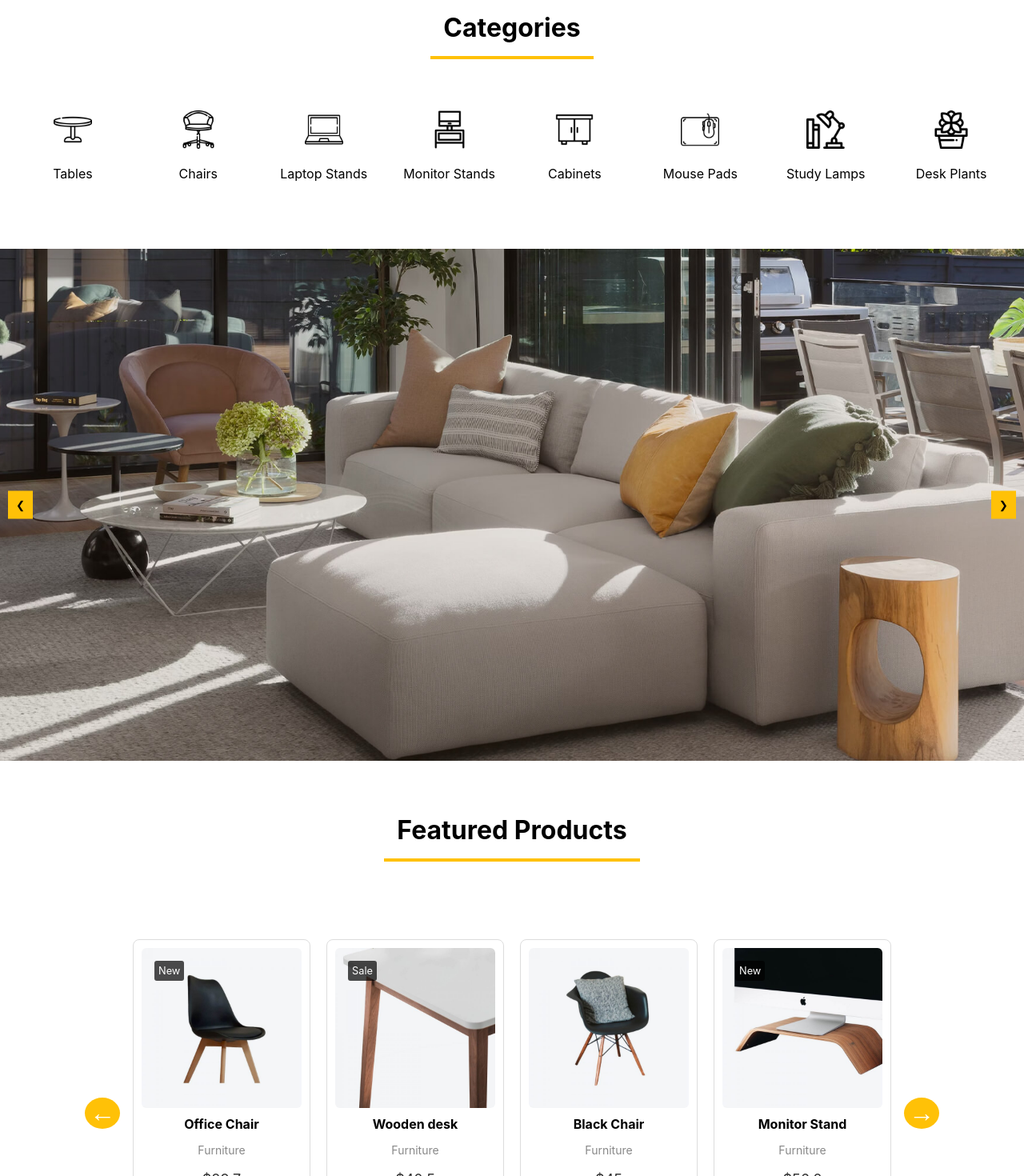
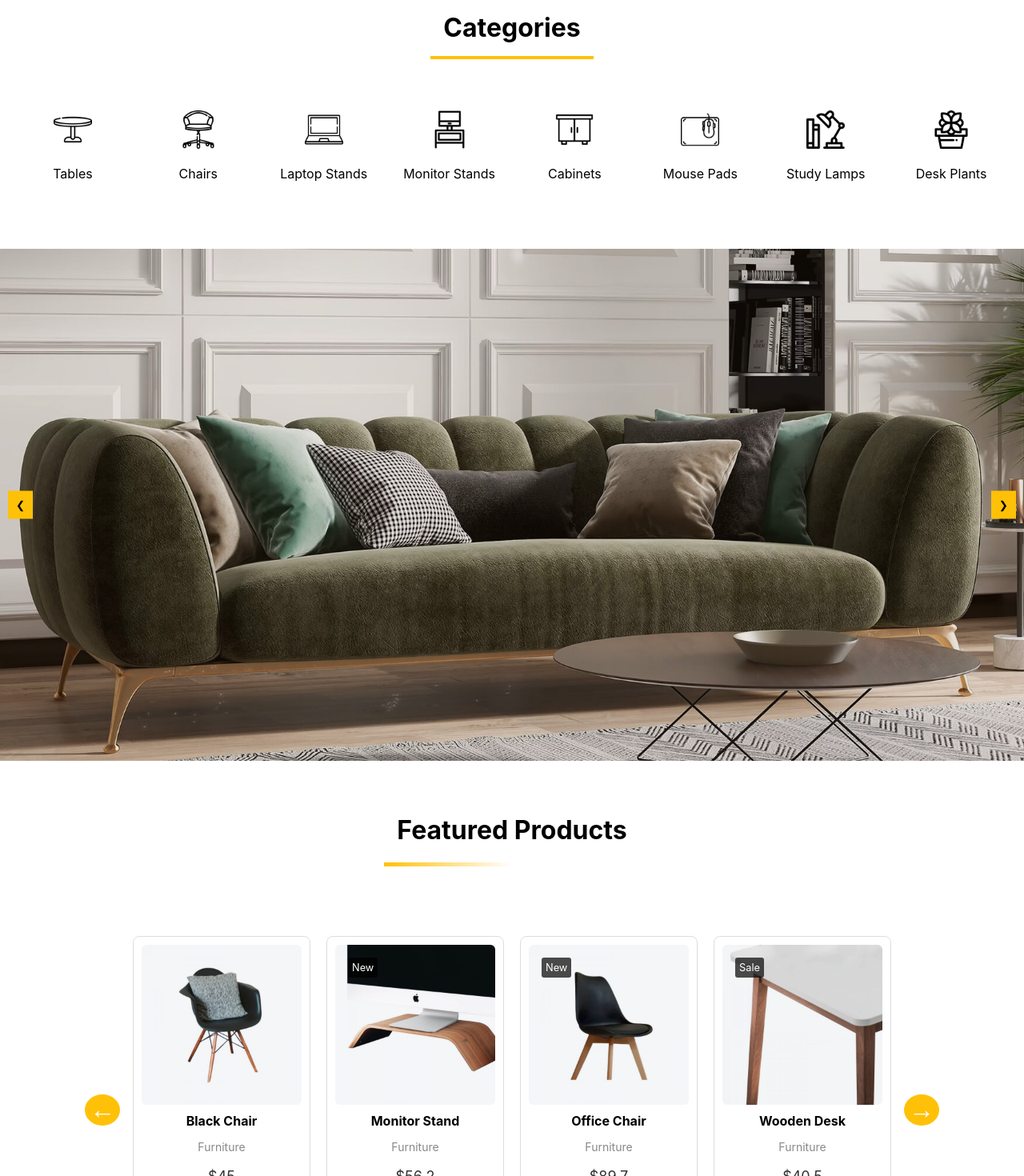
Before and after one commit to ayeshaMalik86/furnitureWebsite, a React (Create React App) app: page / in a window 1280 px wide. Shown: the part 1000-2470 px from the top of the page at 80% size. Built offline with nearby package versions, Linux system fonts and the light colour scheme.

Commit message:
Animation

```diff
--- a/src/homeComponents/Carousel.jsx
+++ b/src/homeComponents/Carousel.jsx
@@ -1,4 +1,4 @@
-import React, { useState } from "react";
+import React, { useState, useEffect } from "react";
 import "../styles/homeComponents/Carousel.css";
 import { useNavigate } from "react-router-dom";
 
@@ -51,6 +51,15 @@ const Carousel = () => {
     navigate("/shop");
   };
 
+  // Automatic slide change
+  useEffect(() => {
+    const interval = setInterval(() => {
+      handleNext();
+    }, 4000); // Change every 4 seconds
+
+    return () => clearInterval(interval); // Clear interval on component unmount
+  }, []);
+
   return (
     <div className="carousel">
       <div
--- a/src/homeComponents/Categories.jsx
+++ b/src/homeComponents/Categories.jsx
@@ -1,41 +1,77 @@
-import React from "react";
+import React, { useEffect, useRef } from "react";
 import "../styles/homeComponents/Categories.css";
 
 const Categories = () => {
+  const categoriesRef = useRef(null);
+
+  useEffect(() => {
+    const observer = new IntersectionObserver(
+      (entries) => {
+        entries.forEach((entry) => {
+          const items = entry.target.querySelectorAll(".category-item");
+
+          if (entry.isIntersecting) {
+            // Add animation class when in view
+            items.forEach((item, index) => {
+              item.style.animationDelay = `${index * 0.1}s`; // Staggered delay
+              item.classList.add("fly-in");
+            });
+          } else {
+            // Remove animation class when out of view
+            items.forEach((item) => {
+              item.classList.remove("fly-in");
+            });
+          }
+        });
+      },
+      { threshold: 0.2 } // Trigger when 20% of the section is visible
+    );
+
+    if (categoriesRef.current) {
+      observer.observe(categoriesRef.current);
+    }
+
+    return () => {
+      if (categoriesRef.current) {
+        observer.unobserve(categoriesRef.current);
+      }
+    };
+  }, []);
+
   return (
-    <div className="categories">
+    <div className="categories" ref={categoriesRef}>
       <h2>Categories</h2>
       <div className="categories-menu">
         <div className="category-item">
-          <img src="/assets/icons/round-table.png" alt="Table" className="icon"/>
+          <img src="/assets/icons/round-table.png" alt="Table" className="icon" />
           <p>Tables</p>
         </div>
         <div className="category-item">
-        <img src="/assets/icons/office-chair.png" alt="Table" className="icon"/>
+          <img src="/assets/icons/office-chair.png" alt="Chair" className="icon" />
           <p>Chairs</p>
         </div>
         <div className="category-item">
-        <img src="/assets/icons/laptop.png" alt="Table" className="icon"/>
+          <img src="/assets/icons/laptop.png" alt="Laptop Stand" className="icon" />
           <p>Laptop Stands</p>
         </div>
         <div className="category-item">
-        <img src="/assets/icons/computer.png" alt="Table" className="icon"/>
+          <img src="/assets/icons/computer.png" alt="Monitor Stand" className="icon" />
           <p>Monitor Stands</p>
         </div>
         <div className="category-item">
-        <img src="/assets/icons/cabinet.png" alt="Table" className="icon"/>
+          <img src="/assets/icons/cabinet.png" alt="Cabinet" className="icon" />
           <p>Cabinets</p>
         </div>
         <div className="category-item">
-        <img src="/assets/icons/mouse-pad.png" alt="Table" className="icon"/>
+          <img src="/assets/icons/mouse-pad.png" alt="Mouse Pad" className="icon" />
           <p>Mouse Pads</p>
         </div>
         <div className="category-item">
-        <img src="/assets/icons/study-lamp.png" alt="Table" className="icon"/>
+          <img src="/assets/icons/study-lamp.png" alt="Study Lamp" className="icon" />
           <p>Study Lamps</p>
         </div>
         <div className="category-item">
-        <img src="/assets/icons/flower-pot.png" alt="Table" className="icon"/>
+          <img src="/assets/icons/flower-pot.png" alt="Desk Plant" className="icon" />
           <p>Desk Plants</p>
         </div>
       </div>
--- a/src/homeComponents/FeaturedProducts.jsx
+++ b/src/homeComponents/FeaturedProducts.jsx
@@ -1,33 +1,55 @@
-import React, { useState, useEffect } from "react";
+import React, { useState, useEffect, useRef } from "react";
 import { useNavigate } from "react-router-dom";
 import "../styles/homeComponents/FeaturedProducts.css";
 
 const FeaturedProducts = () => {
+  const [isInView, setIsInView] = useState(false);
+  const featuredRef = useRef(null);
   const products = [
-    { id: 1, status: "", image: "/assets/images/black-image.jpg", price: 45, tag: "Furniture", name:"Black Chair" },
-    { id: 2, status: "New", image: "/assets/images/monitor-stand.jpg", price: 56.20, tag: "Furniture", name:"Monitor Stand" },
-    { id: 3, status: "New", image: "/assets/images/office-chair.jpg", price: 89.70, tag: "Furniture", name:"Office Chair" },
-    { id: 4, status: "Sale", image: "/assets/images/wooden-desk.jpg", price: 40.50, tag: "Furniture", name:"Wooden desk" },
+    { id: 1, status: "", image: "/assets/images/black-image.jpg", price: 45, tag: "Furniture", name: "Black Chair" },
+    { id: 2, status: "New", image: "/assets/images/monitor-stand.jpg", price: 56.2, tag: "Furniture", name: "Monitor Stand" },
+    { id: 3, status: "New", image: "/assets/images/office-chair.jpg", price: 89.7, tag: "Furniture", name: "Office Chair" },
+    { id: 4, status: "Sale", image: "/assets/images/wooden-desk.jpg", price: 40.5, tag: "Furniture", name: "Wooden Desk" },
   ];
+
   const [index, setIndex] = useState(0);
   const navigate = useNavigate();
 
+  useEffect(() => {
+    const observer = new IntersectionObserver(
+      ([entry]) => {
+        // Trigger the animation when the section enters the viewport
+        if (entry.isIntersecting) {
+          setIsInView(true);
+        } else {
+          setIsInView(false);
+        }
+      },
+      { threshold: 0.1 }
+    );
+
+    if (featuredRef.current) {
+      observer.observe(featuredRef.current);
+    }
+
+    return () => {
+      if (featuredRef.current) {
+        observer.unobserve(featuredRef.current);
+      }
+    };
+  }, []);
+
   const nextSlide = () => {
     setIndex((prevIndex) => (prevIndex + 1) % products.length);
-  };
-
-  const handleViewProduct = (product) => {
-    navigate(`/product/${product.id}`, { state: { product } });
   };
 
   const prevSlide = () => {
     setIndex((prevIndex) => (prevIndex - 1 + products.length) % products.length);
   };
 
-  useEffect(() => {
-    const interval = setInterval(nextSlide, 3000);
-    return () => clearInterval(interval);
-  }, []);
+  const handleViewProduct = (product) => {
+    navigate(`/product/${product.id}`, { state: { product } });
+  };
 
   const getVisibleProducts = () => {
     const windowWidth = window.innerWidth;
@@ -48,8 +70,10 @@ const FeaturedProducts = () => {
   };
 
   return (
-    <div className="featured-products">
-      <h2>Featured Products</h2>
+    <div ref={featuredRef} className="featured-products">
+      <h2 className={`featured-title ${isInView ? "animate-squiggly" : ""}`}>
+        Featured Products
+      </h2>
       <div className="product-carousel">
         <button className="carousel-control prev" onClick={prevSlide}>
           ←
@@ -57,7 +81,9 @@ const FeaturedProducts = () => {
         <div className="featured-product-list">
           {visibleItems.map((product, i) => (
             <div key={product.id + "-" + i} className="featured-product-card">
-              {product.status && <span className={`status ${product.status.toLowerCase()}`}>{product.status}</span>}
+              {product.status && (
+                <span className={`status ${product.status.toLowerCase()}`}>{product.status}</span>
+              )}
               <img src={product.image} alt="Product" className="featured-product-image" />
               <h3 className="product-name">{product.name}</h3>
               <p className="product-tag">{product.tag}</p>
@@ -80,7 +106,9 @@ const FeaturedProducts = () => {
           →
         </button>
       </div>
-      <button className="view-more" onClick={handleViewMoreClick}>View More →</button>
+      <button className="view-more" onClick={handleViewMoreClick}>
+        View More →
+      </button>
     </div>
   );
 };
--- a/src/styles/homeComponents/Categories.css
+++ b/src/styles/homeComponents/Categories.css
@@ -4,9 +4,40 @@
   margin-bottom: 3rem;
 }
 
+.animate-squiggly::after {
+  content: "";
+  position: absolute;
+  left: 0;
+  bottom: -10px;
+  width: 100%;
+  height: 5px;
+  background: linear-gradient(90deg,
+    rgba(0,0,0,0) 0%,
+    rgba(0,0,0,0) 25%,
+    #ffc107 50%,
+    rgba(0,0,0,0) 75%,
+    rgba(0,0,0,0) 100%);
+  background-size: 200% 100%;
+  background-position: -100% 0;
+  animation: squiggle 2s ease-in-out forwards;
+}
+
+@keyframes squiggle {
+  0% {
+    background-position: -100% 0;
+  }
+  50% {
+    background-position: 100% 0;
+  }
+  100% {
+    background-position: -100% 0;
+  }
+}
+
 .categories h2 {
   font-size: 2rem;
   margin-bottom: 4rem;
+  position: relative;
   margin-top: 15px;
   padding: 1rem;
   display: inline-block;
@@ -21,14 +52,58 @@
   align-items: center;
 }
 
+@keyframes flyIn {
+  0% {
+    transform: translateX(-100%);
+    opacity: 0;
+  }
+  100% {
+    transform: translateX(0);
+    opacity: 1;
+  }
+}
+
+.fly-in {
+  animation: flyIn 0.8s ease-out forwards;
+  opacity: 1;
+}
+
 .category-item {
   display: flex;
   flex-direction: column;
   align-items: center;
   font-size: 1rem;
   text-align: center;
+  opacity: 0;
   cursor: pointer;
+  transform: translateX(-100%);
 }
+
+.category-item:nth-child(1) {
+  animation-delay: 0.1s;
+}
+.category-item:nth-child(2) {
+  animation-delay: 0.2s;
+}
+.category-item:nth-child(3) {
+  animation-delay: 0.3s;
+}
+.category-item:nth-child(4) {
+  animation-delay: 0.4s;
+}
+.category-item:nth-child(5) {
+  animation-delay: 0.5s;
+}
+.category-item:nth-child(6) {
+  animation-delay: 0.6s;
+}
+.category-item:nth-child(7) {
+  animation-delay: 0.7s;
+}
+.category-item:nth-child(8) {
+  animation-delay: 0.8s;
+}
+
 
 .category-item:hover{
   font-size: 1.1rem;
--- a/src/styles/homeComponents/FeaturedProducts.css
+++ b/src/styles/homeComponents/FeaturedProducts.css
@@ -3,6 +3,36 @@
     padding: 20px;
     margin-top: 1rem;
     margin-bottom: 3rem;
+  }
+
+  .animate-squiggly::after {
+    content: "";
+    position: absolute;
+    left: 0;
+    bottom: -10px;
+    width: 100%;
+    height: 5px;
+    background: linear-gradient(90deg,
+      rgba(0,0,0,0) 0%,
+      rgba(0,0,0,0) 25%,
+      #ffc107 50%,
+      rgba(0,0,0,0) 75%,
+      rgba(0,0,0,0) 100%);
+    background-size: 200% 100%;
+    background-position: -100% 0;
+    animation: squiggle 2s ease-in-out forwards;
+  }
+
+  @keyframes squiggle {
+    0% {
+      background-position: -100% 0;
+    }
+    50% {
+      background-position: 100% 0;
+    }
+    100% {
+      background-position: -100% 0;
+    }
   }
 
   .featured-products h2 {
@@ -11,7 +41,16 @@
     margin-top: 15px;
     padding: 1rem;
     display: inline-block;
-    border-bottom: 4px solid #ffc107;
+    position: relative;
+  }
+
+  @keyframes float {
+    0%, 100% {
+      transform: translateY(0);
+    }
+    50% {
+      transform: translateY(-20px);
+    }
   }
 
   .view-more{
@@ -25,6 +64,7 @@
     cursor: pointer;
     transition: background-color 0.3s;
     margin-top: 2rem;
+    animation: float 3s ease-in-out infinite;
   }
 
   .view-more:hover{
--- a/src/styles/homeComponents/HeroSection.css
+++ b/src/styles/homeComponents/HeroSection.css
@@ -10,11 +10,26 @@
     padding: 2rem;
   }
 
+  @keyframes float {
+    0%, 100% {
+      transform: translateY(0);
+    }
+    50% {
+      transform: translateY(-40px);
+    }
+  }
+
   .hero-content {
     text-align: left;
     color: white;
     max-width: 800px;
     z-index: 1;
+    animation: float 3s ease-in-out infinite;
+  }
+
+  .hero h1,
+  .hero p {
+    text-shadow: 2px 2px 5px rgba(0, 0, 0, 0.7);
   }
 
   .hero h1 {
```
